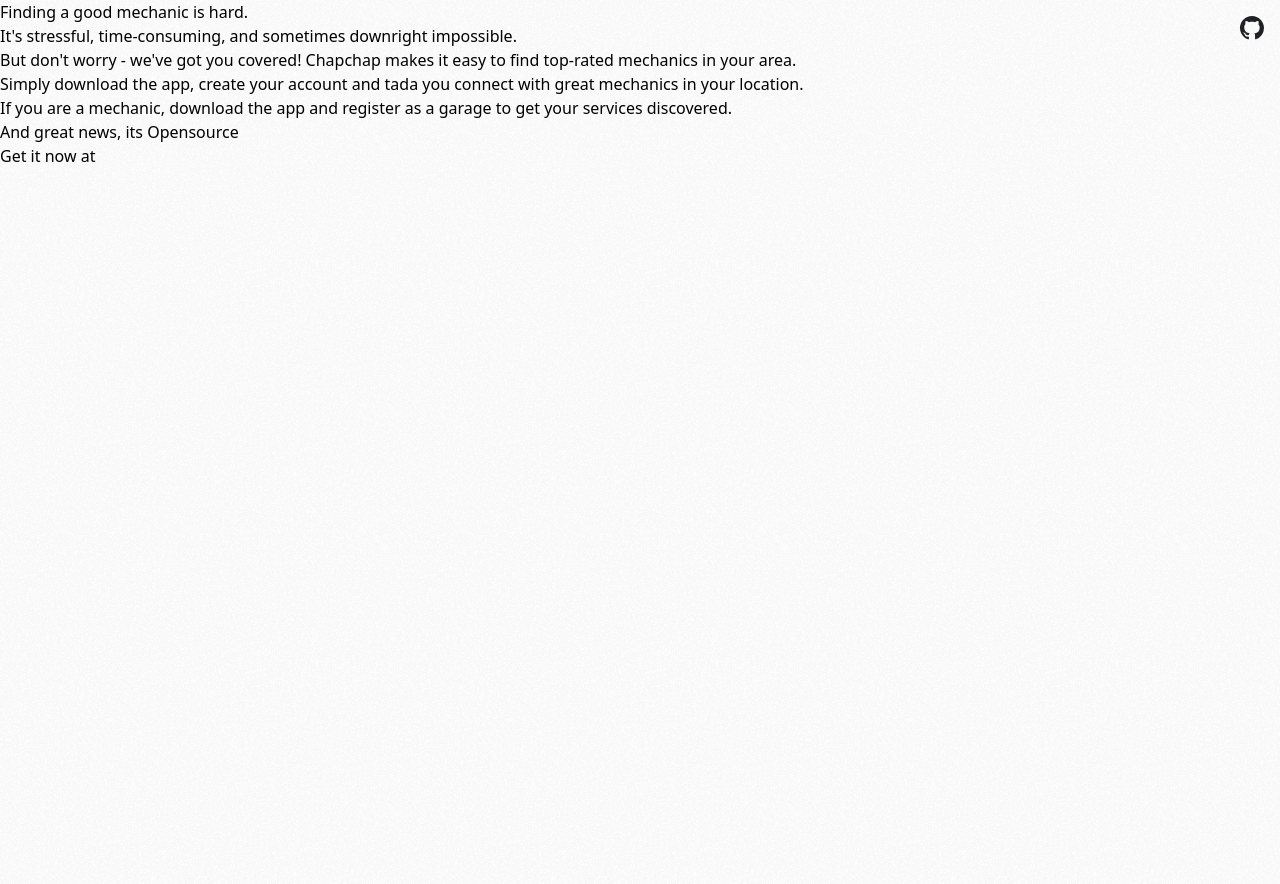
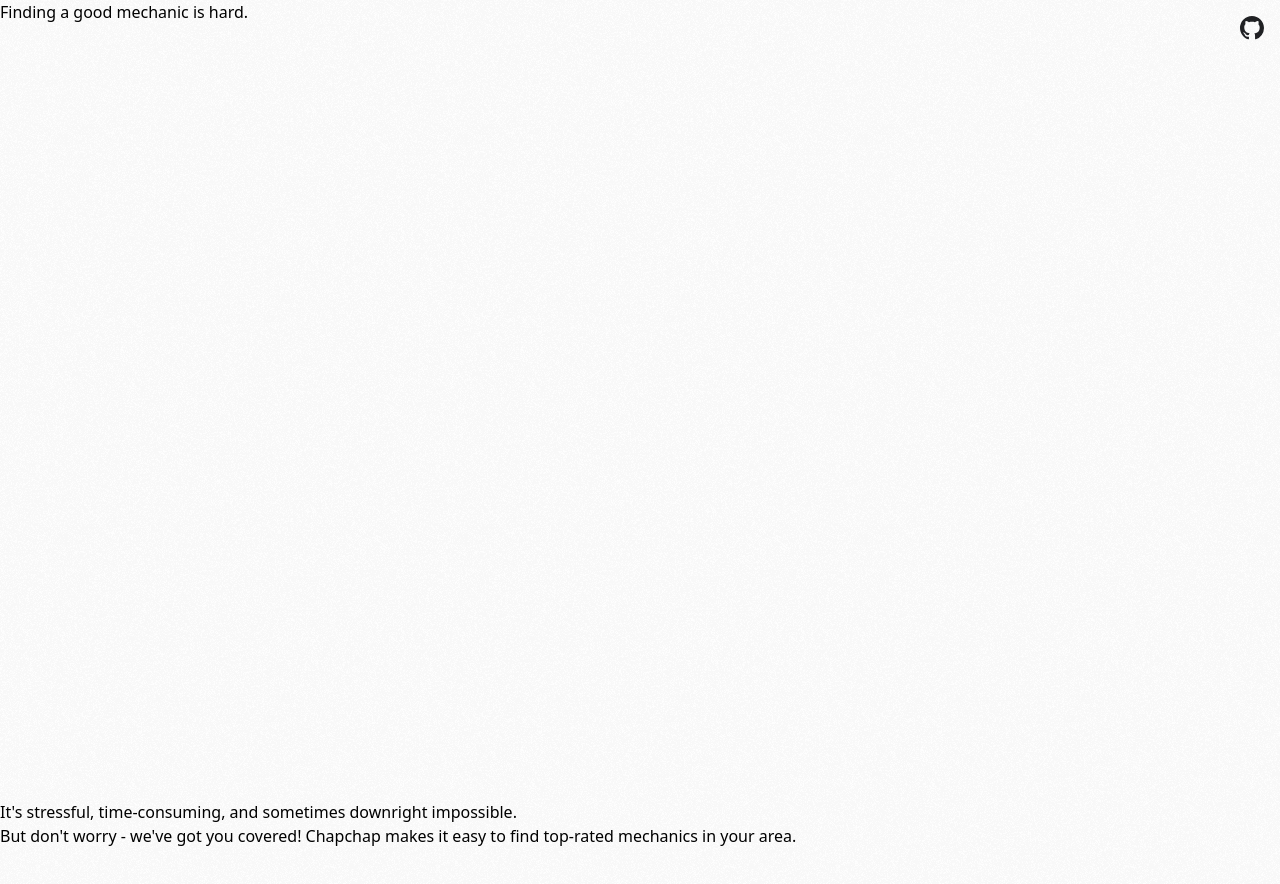
Before and after one commit to WalterBanda/c-web, a Next.js app: page / in a window 1280 px wide. Shown: the top 884 px of the page. Before the commit the page ends 800 px from the top, so only its background shows below. Built offline with nearby package versions, Linux system fonts and the light colour scheme.

Commit message:
☕Initial styles

```diff
--- a/components/home/index.module.scss
+++ b/components/home/index.module.scss
@@ -3,10 +3,14 @@
 }
 
 .slide {
+  @apply w-screen h-screen;
 }
 .slide1 {
+  @apply w-screen h-screen;
 }
 .slide2 {
+  @apply w-screen h-screen;
 }
 .slide3 {
+  @apply w-screen h-screen;
 }
--- a/components/home/index.tsx
+++ b/components/home/index.tsx
@@ -10,7 +10,7 @@
     <main className={styles.root}>
       <Link
         href='https://github.com/WalterBanda/chapchap-client'
-        className='absolute top-4 right-4 text-[1.5rem] text-[#202124]'
+        className='fixed top-4 right-4 text-[1.5rem] text-[#202124]'
       >
         <VscGithubInverted />
       </Link>
```
